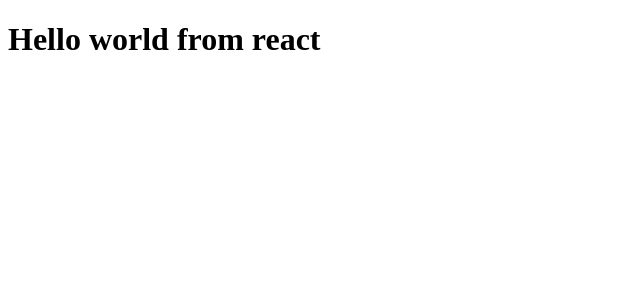
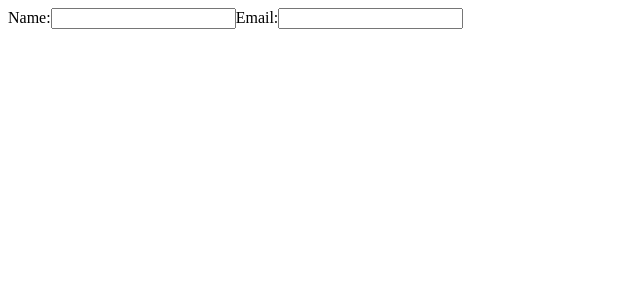
Before and after one commit to Abdirahimbassam/learn-React.js, a React (Vite) app in the folder Practical-Lessons/Main-Practical/: page / in a window 1280 px wide. Shown: the top 300 px of the page, without its empty margins (0-640 px from the left). Built offline with nearby package versions, Linux system fonts and the light colour scheme.

Commit message:
htmlFor for jsx

```diff
--- a/Practical-Lessons/Main-Practical/src/App.jsx
+++ b/Practical-Lessons/Main-Practical/src/App.jsx
@@ -5,7 +5,20 @@
     // return <h1>Hello, From React.js</h1>
 
     // className VS Class jsx
-    return <h1 className="title">Hello world from react</h1>
+    // return <h1 className="title">Hello world from react</h1>
+
+    // htmlFor vs. for jsx
+    return (
+
+      <>
+        <label htmlFor="username">Name:</label>
+        <input type="text" id="username"/>
+
+        <label htmlFor="email">Email:</label>
+        <input type="text" id="email"/>
+
+      </>
+    )
 }
 
 export default App;
--- a/Practical-Lessons/Main-Practical/src/index.css
+++ b/Practical-Lessons/Main-Practical/src/index.css
@@ -0,0 +1,4 @@
+/* .title {
+    background-color: brown;
+    color: white;
+} */
```
